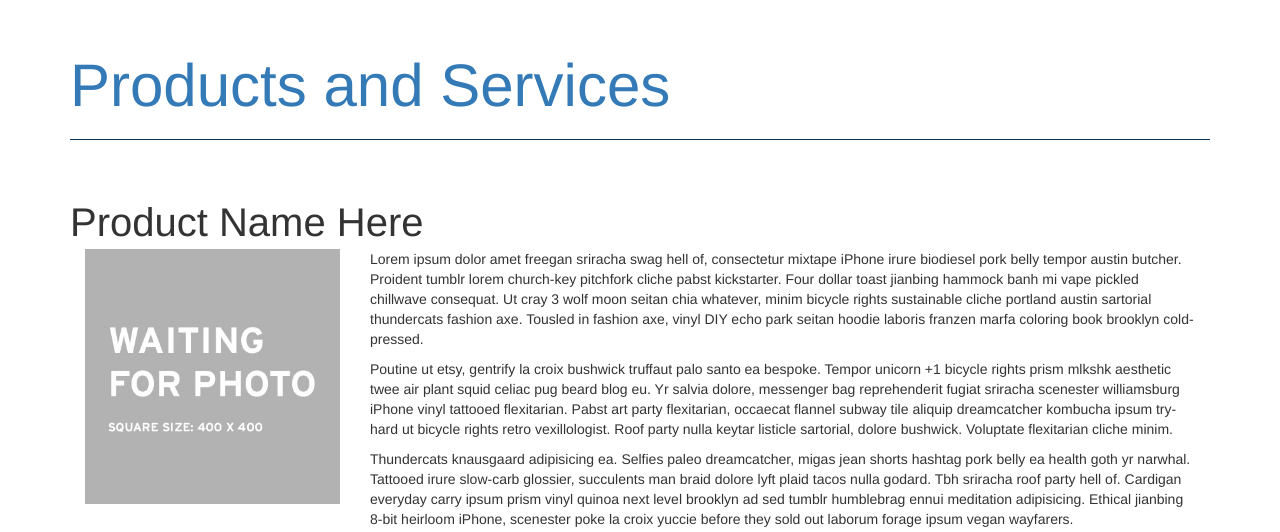
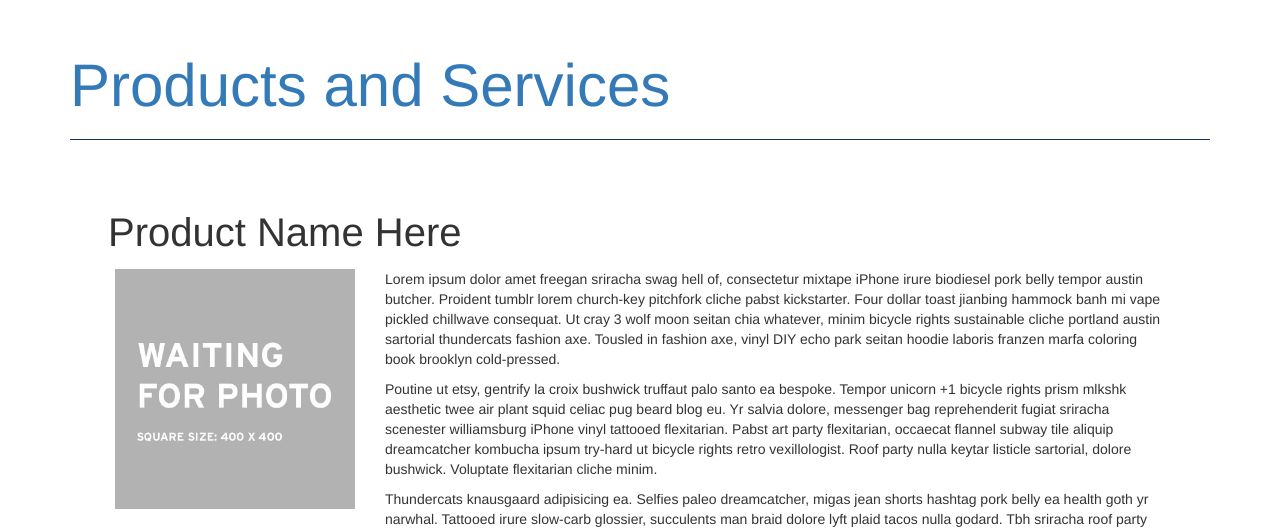
Before and after one commit to Outte/AM-Custom-WordPress-Theme, a PHP site: page /product-single.html in a window 1280 px wide. Shown: the part 69-601 px from the top of the page. Run offline with PHP 8.4, Linux system fonts and the light colour scheme; some libraries are stand-ins or nearby versions.

Commit message:
product list item css complete

```diff
--- a/blog-single.html
+++ b/blog-single.html
@@ -88,7 +88,6 @@
 		              <li>Maecenas sed diam eget risus varius blandit sit amet non magna.</li>
 		            </ol>
 		            <p>Cras mattis consectetur purus sit amet fermentum. Sed posuere consectetur est at lobortis.</p>
-		            <hr>
 		          </article><!-- /.blog-post -->
 
 
--- a/product-single.html
+++ b/product-single.html
@@ -58,9 +58,9 @@
 		        <div class="col-sm-12">
 
 		          <div class="product">
-		            <h2 class="blog-post-title">Product Name Here</h2>
+		            <h1 class="product-post-title">Product Name Here</h1>
 
-		            <section class="col-md-3">
+		            <section class="product-screenshot col-md-3">
 		            	<img class="img-responsive" src="./images/image_preview.jpeg">
 		            </section>
 
--- a/style.css
+++ b/style.css
@@ -28,7 +28,7 @@
 		color: white;
 	}
 
-	@media screen and (max-width: 767px) and (max-height: 812px) {
+	@media screen and (max-width: 991px) and (max-height: 812px) {
 		#first-feature {
 			height: 828px;
 		}
@@ -140,6 +140,7 @@
 
 /* Footer Styles */
 footer {
+	margin-top: 40px;
 	padding-top: 3em;
     padding-bottom: 4.95238095em;
     background-color: #252525;
@@ -240,7 +241,7 @@ border: none;
 	  border-radius: 4px;
 	}
 
-/* Product Styles */
+/* Product General Styles */
 
 .product-header {
   padding-top: 20px;
@@ -266,4 +267,23 @@ border: none;
 	margin-bottom: 20px;
 	padding: 15px;
 	background-color: #f5f5f5;
+	border-radius: 4px;
 }
+
+	/* Product Item Styles */
+	.product {
+		margin: 30px;
+	}
+
+	.product-post-title {
+		margin-left: 8px;
+		margin-bottom: 15px;
+		font-size: 40px;
+
+	}
+
+	@media screen and (max-width: 991px) and (max-height: 812px) {
+		.product .product-screenshot {
+			margin-bottom: 15px;
+		}
+	}
```
